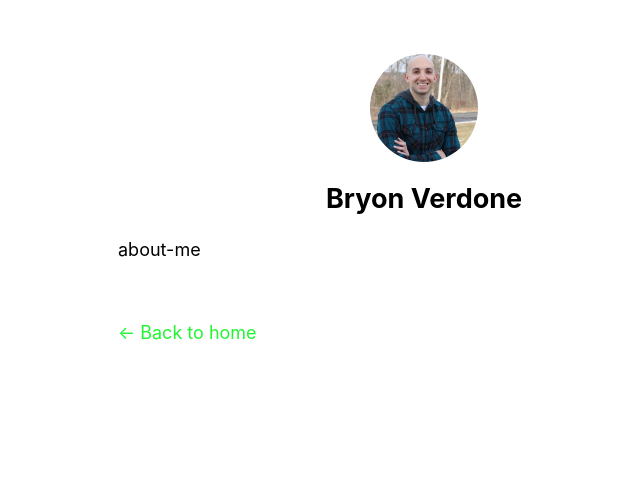
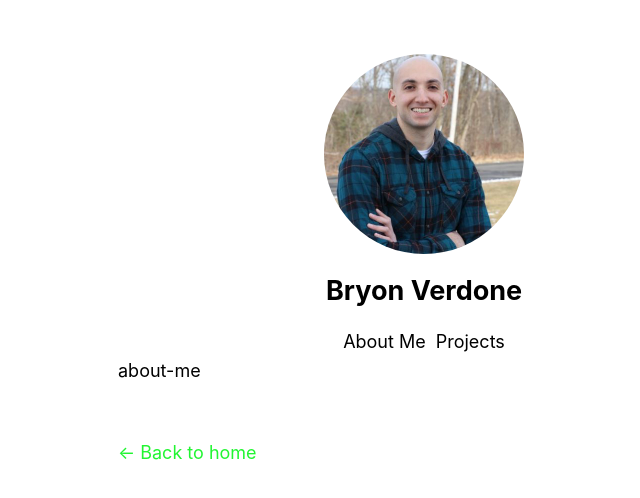
Before and after one commit to BryonVerdone/nextjs-blog, a Next.js app: page /about-me in a window 1280 px wide. Shown: the top 498 px of the page, without its empty margins (216-856 px from the left). Built offline with nearby package versions, Linux system fonts and the light colour scheme.

Commit message:
added nav to shared layout

```diff
--- a/components/layout.js
+++ b/components/layout.js
@@ -3,7 +3,7 @@ import Image from 'next/image';
 import styles from './layout.module.css';
 import utilStyles from '../styles/utils.module.css';
 import Link from 'next/link';
-
+import Nav from './Nav/Nav';
 const name = 'Bryon Verdone';
 export const siteTitle = 'Bryon Verdone';
 
@@ -36,8 +36,8 @@ export default function Layout({ children, home }) {
               width={200}
               alt=''
             />
+            <h1 className={utilStyles.heading2Xl}>{name}</h1>
             {/* <Nav /> */}
-            <h1 className={utilStyles.heading2Xl}>{name}</h1>
           </>
         ) : (
           <>
@@ -46,8 +46,8 @@ export default function Layout({ children, home }) {
                 priority
                 src='/images/profile.jpg'
                 className={utilStyles.borderCircle}
-                height={108}
-                width={108}
+                height={200}
+                width={200}
                 alt=''
               />
             </Link>
@@ -59,6 +59,7 @@ export default function Layout({ children, home }) {
           </>
         )}
       </header>
+      <Nav />
       <main>{children}</main>
       {!home && (
         <div className={styles.backToHome}>
--- a/pages/index.js
+++ b/pages/index.js
@@ -20,7 +20,7 @@ export default function Home({ allPostsData }) {
         <title>{siteTitle}</title>
       </Head>
       <section className={utilStyles.headingMd}>
-        <Nav />
+        {/* <Nav /> */}
         <p>Hello, I'm Bryon. I'm a software engineer and IT professional </p>
         <p>
           Take a look at my code{' '}
--- a/pages/projects.js
+++ b/pages/projects.js
@@ -4,7 +4,6 @@ const Projects = () => {
   return (
     <>
       <Layout>
-        <Nav />
         <div>Projects</div>
       </Layout>
     </>
```
